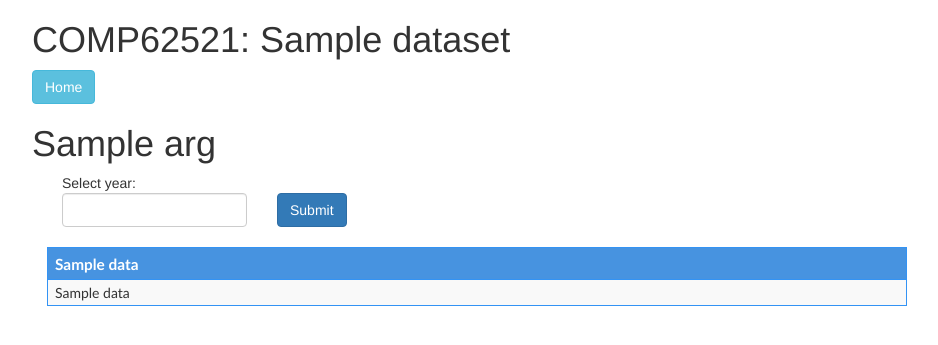
After one commit to Pouya-Mohammadi-mcr/Library, a Python web app: template src/comp62521/templates/department_VS_authors.html in a window 1280 px wide. The commit adds this page. Shown: the top 345 px of the page, without its empty margins (68-1006 px from the left). Run offline with Jinja, Linux system fonts and the light colour scheme; the template is opened without the code that fills it: most values are stand-ins (such as "Sample title", 1, 10 or a date in 2020); some libraries are stand-ins or nearby versions.

Commit message:
UI initialized

```diff
--- /dev/null
+++ b/src/comp62521/templates/department_VS_authors.html
@@ -0,0 +1,41 @@
+{% extends "base.html" %}
+{% block title %}{{ args.title }}{% endblock %}
+{% block content %}
+<h1>{{ args.title }}</h1>
+<div class="col-md-12">
+  <form name="input" action="/department_VS_authors" method="get" data-ajax="false" onSubmit="validateForm(this)">
+  <div class="col-md-3">
+    Select year:
+    <input type="number" class="form-control" name="search_year" min="{{ args.min_year }}" max="{{ args.max_year }}" value="{{ args.search_year }}">
+  </div>
+
+  <div class="col-md-2" style="margin-top: 20px">
+    <input type="submit" value="Submit" class="btn btn-primary">
+  </div>
+  <div class="col-md-7" style="margin-top: 20px"> </div>
+
+  </form>
+</div>
+
+<div class="col-md-12" style="margin-top: 20px">
+    <table class="table table-striped display"  id="table1">
+    <thead>
+      <tr>
+      {% for column in args.data[0] %}
+        <th>{{ column }}</th>
+      {% endfor %}
+      </tr>
+    </thead>
+    <tbody>
+        {% for row in args.data[1] %}
+            <tr>
+              {% for author_stat in row %}
+                    <td>{{ author_stat }}</td>
+              {% endfor %}
+            </tr>
+        {% endfor %}
+        </tbody>
+</table>
+</div>
+
+{% endblock %}
--- a/src/comp62521/templates/statistics.html
+++ b/src/comp62521/templates/statistics.html
@@ -16,6 +16,7 @@
   <li><a href="/coauthors">Co-Authors</a></li>
   <li><a href="/authorfirstlastsole">First/Last/Sole Authors</a></li>
   <li><a href="/search_author">Search Authors</a></li>
+  <li><a href="/department_VS_authors">Department Versus Authors By Year</a></li>
 
 </ul>
 {% endblock %}
```
Also changed, not shown: src/comp62521/views.py (+19 -0 lines).
